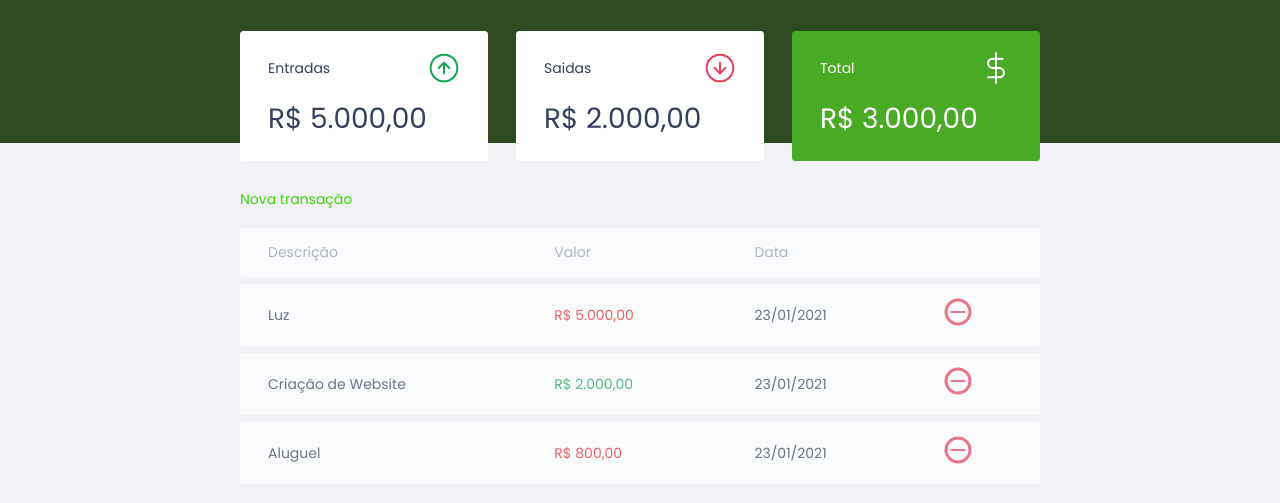
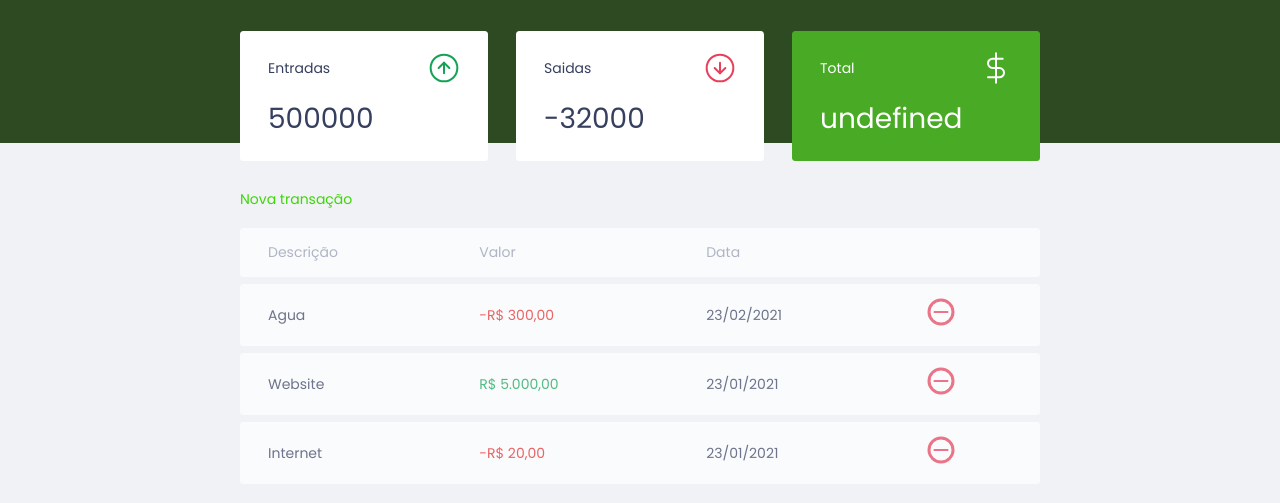
Before and after one commit to leoliveira28/dev-finance, a plain HTML site: page index.html in a window 1280 px wide. Shown: the part 55-558 px from the top of the page. Drawn offline with Linux system fonts and the light colour scheme.

Commit message:
adição de novas funcionalidades

```diff
--- a/index.html
+++ b/index.html
@@ -24,21 +24,21 @@
                    <span>Entradas</span>
                    <img src="./assets/income.svg" alt="Imagem de entradas"></img>
                 </h3>
-                <p>R$ 5.000,00</p>
+                <p id="incomeDisplay">R$ 5.000,00</p>
             </div>
             <div class="card">
                 <h3>
                     <span>Saidas</span>
                    <img src="./assets/expense.svg" alt="Imagem de Saidas"></img>
                 </h3>
-                <p>R$ 2.000,00</p>
+                <p id="expenseDisplay">R$ 2.000,00</p>
             </div>
             <div class="card total">
                 <h3>
                     <span>Total</span>
                    <img src="./assets/total.svg" alt="Imagem de Total"></img>
                 </h3>
-                <p>R$ 3.000,00</p>
+                <p id="totalDisplay">R$ 3.000,00</p>
 
             </div>
         </section>
@@ -60,30 +60,7 @@
                     </tr>
                 </thead>
                 <tbody>
-                    <tr>
-                        <td class="description">Luz</td>
-                        <td class="expense">R$ 5.000,00</td>
-                        <td class="date">23/01/2021</td>
-                        <td>
-                            <img src="./assets/minus.svg" alt='Remover transação'>
-                        </td>
-                    </tr>
-                    <tr>
-                        <td class="description">Criação de Website</td>
-                        <td class="income">R$ 2.000,00</td>
-                        <td class="date">23/01/2021</td>
-                        <td>
-                            <img src="./assets/minus.svg" alt='Remover transação'>
-                        </td>
-                    </tr>
-                    <tr>
-                        <td class="description">Aluguel</td>
-                        <td class="expense">R$ 800,00</td>
-                        <td class="date">23/01/2021</td>
-                        <td>
-                            <img src="./assets/minus.svg" alt='Remover transação'>
-                        </td>
-                    </tr>
+
                 </tbody>
 
 
--- a/src/script.js
+++ b/src/script.js
@@ -21,22 +21,22 @@
 }
 
 const transactions = [
-        {
+    {
         id: 1,
-        description: 'Luz',
-        amount: -50000,
-        date: '23/01/2021',
+        description: 'Agua',
+        amount: -30000,
+        date: '23/02/2021',
     },
-        {
+    {
         id: 2,
         description: 'Website',
         amount: 500000,
         date: '23/01/2021',
     },
-        {
+    {
         id: 3,
         description: 'Internet',
-        amount: -20000,
+        amount: -2000,
         date: '23/01/2021',
     },
 ]
@@ -44,11 +44,90 @@
 const Transaction = {
     incomes() {
         //somar as entradas
+        let income = 0;
+        transactions.forEach((transaction) => {
+            if(transaction.amount > 0) {
+                income += transaction.amount;
+            }
+
+        })
+        return income;
     },
     expenses() {
         //somar as saidas
+        let expense = 0;
+        transactions.forEach((transaction) => {
+            if(transaction.amount < 0) {
+                expense += transaction.amount;
+            }
+
+        })
+        return expense;
     },
     total() {
         //entradas - saidas
     },
 }
+
+// substituir os dados do HTML com os dados do JS
+
+const DOM = {
+    transactionsContainer: document.querySelector('#data-table tbody'),
+    addTransaction(transaction, index) {
+
+        const tr = document.createElement('tr')
+        tr.innerHTML = DOM.innerHTMLTransaction(transaction)
+
+        DOM.transactionsContainer.appendChild(tr)
+
+
+    },
+
+
+    innerHTMLTransaction(transaction) {
+        const CSSclasses = transaction.amount > 0 ? "income" : "expense"
+        const amount = Utils.formatCurrency(transaction.amount)
+
+
+
+
+        const html = `
+        <td class="description">${transaction.description}</td>
+                        <td class=${CSSclasses}>${amount}</td>
+                        <td class="date">${transaction.date}</td>
+                        <td>
+                            <img src="./assets/minus.svg" alt='Remover transação'>
+                        </td>
+                    `
+        return html
+    },
+
+    updabeBalance() {
+        document.getElementById('incomeDisplay')
+        .innerHTML = Transaction.incomes()
+        document.getElementById('expenseDisplay')
+        .innerHTML = Transaction.expenses()
+        document.getElementById('totalDisplay')
+        .innerHTML = Transaction.total()
+    }
+}
+
+const Utils = {
+    formatCurrency(value) {
+        const signal = Number(value) < 0 ? '-' : ""
+        value = String(value).replace(/\D/g, "")
+        value = Number(value) / 100
+        value = value.toLocaleString("pt-BR", {
+            style: "currency",
+            currency: "BRL"
+        })
+        return signal + value
+    }
+}
+
+transactions.forEach(function (transaction) {
+    DOM.addTransaction(transaction)
+
+})
+
+DOM.updabeBalance()
```
